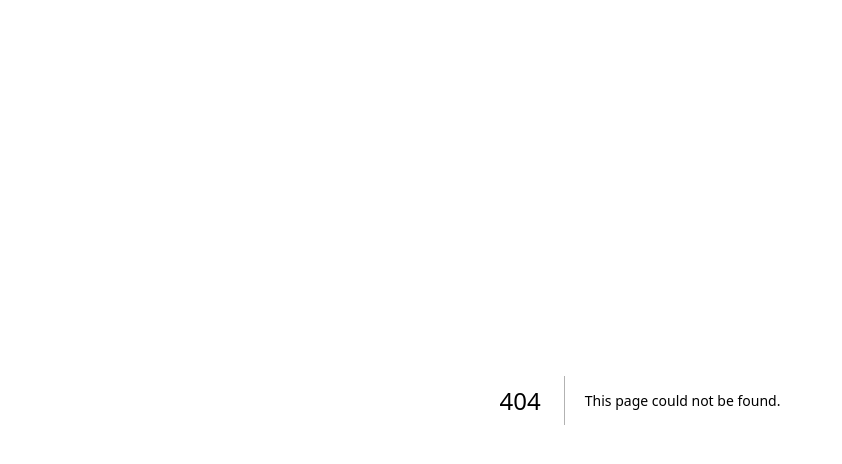
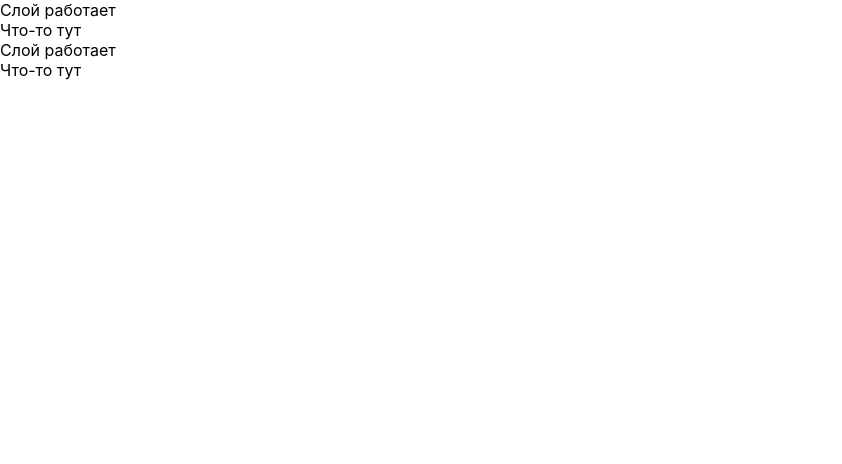
Before and after one commit to JIiCeHoK/testTask, a Next.js app in the folder test-task/: page /layout in a window 1280 px wide. Before the commit this address had no page. Shown: the top 464 px of the page, without its empty margins (0-842 px from the left). Built offline with nearby package versions, Linux system fonts and the light colour scheme.

Commit message:
Add: добавил layout

```diff
--- a/test-task/package.json
+++ b/test-task/package.json
@@ -18,6 +18,7 @@
     "node-sass": "^7.0.3",
     "react": "18.2.0",
     "react-dom": "18.2.0",
+    "sass": "^1.55.0",
     "typescript": "4.8.4"
   }
 }
--- a/test-task/pages/_app.tsx
+++ b/test-task/pages/_app.tsx
@@ -1,6 +1,11 @@
-import '../styles/globals.css'
-import type { AppProps } from 'next/app'
+import "../styles/globals.scss";
+import type { AppProps } from "next/app";
+import Layout from "./layout";
 
 export default function App({ Component, pageProps }: AppProps) {
-  return <Component {...pageProps} />
+    return (
+        <Layout>
+            <Component {...pageProps} />
+        </Layout>
+    );
 }
--- /dev/null
+++ b/test-task/pages/layout.tsx
@@ -0,0 +1,11 @@
+export default function Layout({ children }: { children: React.ReactNode }) {
+    return (
+        <html>
+            <body>
+                <header>Слой работает</header>
+                <aside>Что-то тут</aside>
+                <main>{children}</main>
+            </body>
+        </html>
+    );
+}
--- /dev/null
+++ b/test-task/styles/varibles.scss
@@ -0,0 +1,10 @@
+$color-blue-deep: #0c0065;
+$color-blue: #305ffd;
+$color-red: #e86868;
+$color-white: #f4f3ff;
+$color-yellow: #f1c722;
+$color-black: #212529;
+$color-gray-deep: #424242;
+$color-gray: #7F7F7F;
+$color-gray-light: #D4D4D4;
+$color-gray: #7F7F7F;
--- a/test-task/tsconfig.json
+++ b/test-task/tsconfig.json
@@ -15,6 +15,6 @@
     "jsx": "preserve",
     "incremental": true
   },
-  "include": ["next-env.d.ts", "**/*.ts", "**/*.tsx"],
+  "include": ["next-env.d.ts", "**/*.ts", "**/*.tsx", "pages/layout.tsx"],
   "exclude": ["node_modules"]
 }
```
Also changed, not shown: test-task/pages/index.tsx (+2 -64 lines), test-task/styles/Home.module.scss (renamed from test-task/styles/Home.module.css), test-task/styles/globals.scss (renamed from test-task/styles/globals.css), 1 other file (tests, documents, lock files or other folders).
